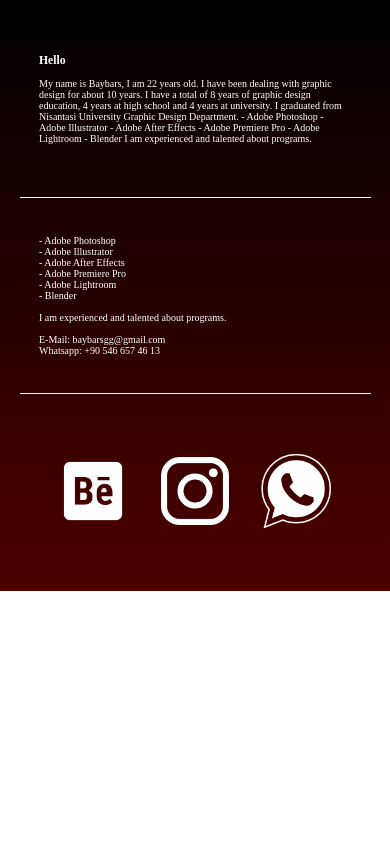
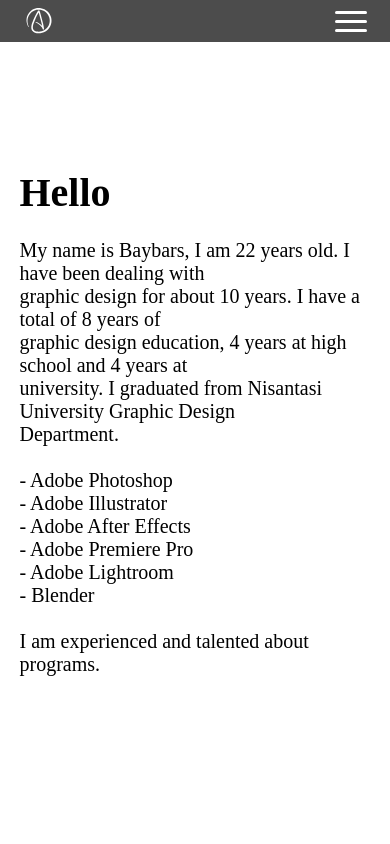
Before and after one commit to ozgurcoban01/porfolio-website-for-graphic-designer, a React (Create React App) app: page /about in a window 390 px wide. Shown: the top 844 px of the page. Built offline with nearby package versions, Linux system fonts and the light colour scheme; the HTML template or start-up script is replaced by a standard one.

Commit message:
about page

```diff
--- a/src/App.js
+++ b/src/App.js
@@ -12,6 +12,7 @@
 import Navbar from "./components/Navbar.js";
 import Content from "./components/Content.js";
 import Footer from "./components/Footer.js";
+import About from "./components/About";
 
 function App() {
   return (
@@ -20,6 +21,7 @@
         <Routes>
           <Route path="/" element={<Home />} />
           <Route path="/portfolio" element={<Portfolio />} />
+          <Route path="/about" element={<About />} />
         </Routes>
       </BrowserRouter>
       <Footer/>
--- /dev/null
+++ b/src/components/About.js
@@ -0,0 +1,32 @@
+import React from 'react'
+import "../styles/about.css";
+import Navbar from './Navbar';
+
+const About = () => {
+  return (
+    <>
+     <Navbar />
+    <div className='aboutContainer'>
+           <p>
+            <h1>Hello</h1>
+            <br></br>
+            My name is Baybars, I am 22 years old. I have been dealing with<br></br>
+            graphic design for about 10 years. I have a total of 8 years of<br></br>
+            graphic design education, 4 years at high school and 4 years at<br></br>
+            university. I graduated from Nisantasi University Graphic Design<br></br>
+            Department.
+            <br></br><br></br>
+            - Adobe Photoshop <br></br>
+            - Adobe Illustrator <br></br>
+            - Adobe After Effects <br></br>
+            - Adobe Premiere Pro <br></br>
+            - Adobe Lightroom <br></br>
+            - Blender <br></br><br></br>
+            I am experienced and talented about programs.<br></br>
+          </p>
+    </div>
+    </>
+  )
+}
+
+export default About
--- /dev/null
+++ b/src/styles/about.css
@@ -0,0 +1,18 @@
+.aboutContainer{
+    display: flex;
+    align-items: center;
+    justify-content: center;
+
+    width: 100vw;
+    height: 100vh;
+    font-size: 20px;
+}
+
+@media screen and (max-width: 480px) {
+    .aboutContainer{
+
+        padding: 0% 5%;
+        width: 90vw;
+
+    }
+}
```
